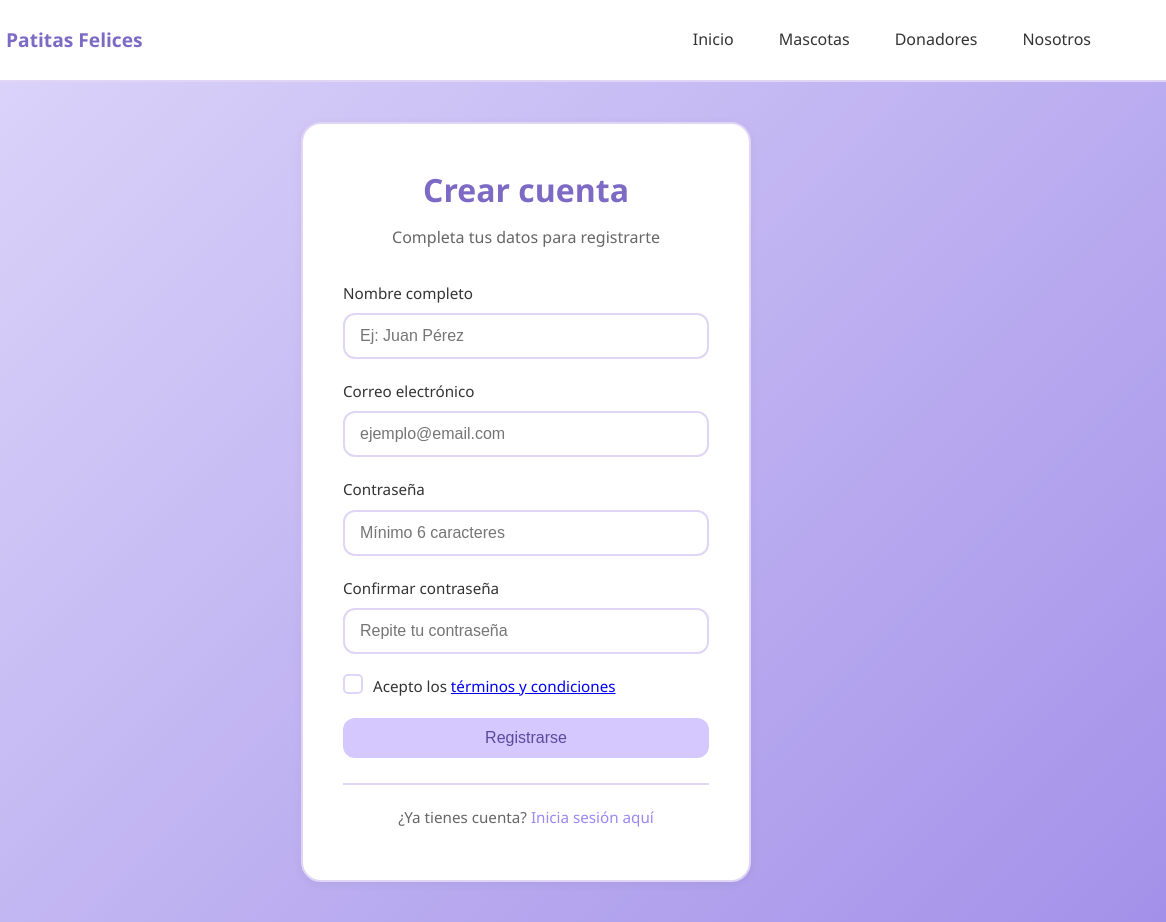
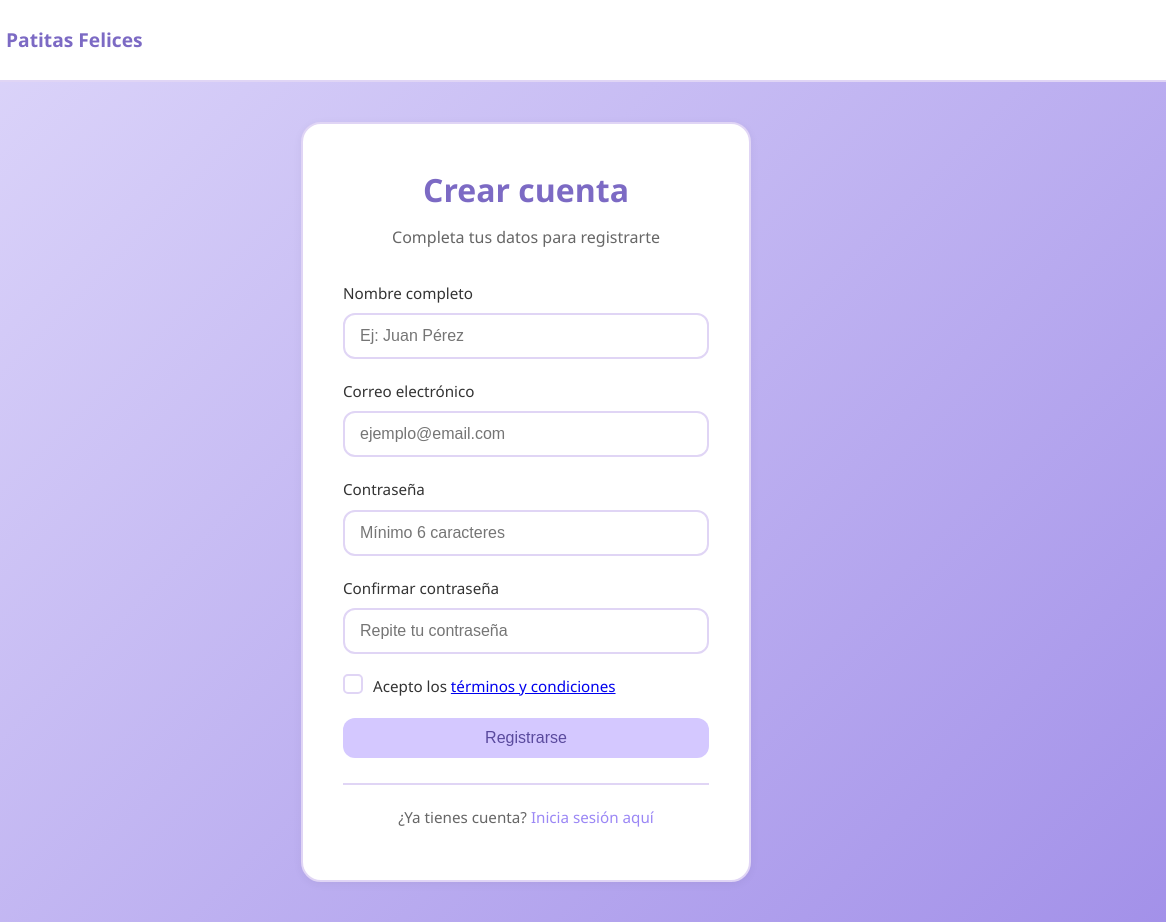
Before and after one commit to TroloWin/Patitas-Felices, a plain HTML site: page login/registro.html in a window 1280 px wide. Shown: the full height of the page, 114-1280 px from the left. Drawn offline with Linux system fonts and the light colour scheme.

Commit message:
correciones

```diff
--- a/css/estilos-generales.css
+++ b/css/estilos-generales.css
@@ -75,7 +75,7 @@ h3 {
 
 p {
     margin-bottom: 15px;
-    color: var(--color-blanco);
+    color: var(--color-texto);
 }
 
 /* ===== HEADER Y NAVEGACION ===== */
--- a/login/registro.html
+++ b/login/registro.html
@@ -15,12 +15,6 @@
                     <img src="../assets/images/Logos/Patitas Felices 2.png" alt="Patitas Felices" />
                     <span class="logo-texto">Patitas Felices</span>
                 </a>
-            </div>
-            <div class="enlaces-nav">
-                <a href="../index.html" class="enlace">Inicio</a>
-                <a href="../adoptar.html" class="enlace">Mascotas</a>
-                <a href="../donadores.html" class="enlace">Donadores</a>
-                <a href="../nosotros.html" class="enlace">Nosotros</a>
             </div>
         </div>
     </nav>
```
Also changed, not shown: login/login.html (+1 -6 lines).
